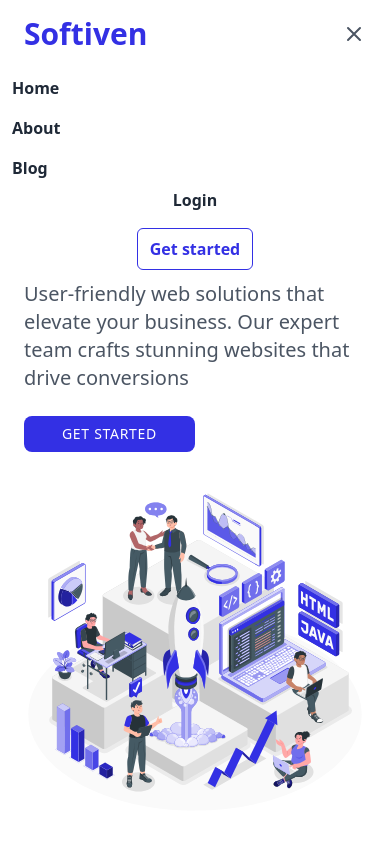
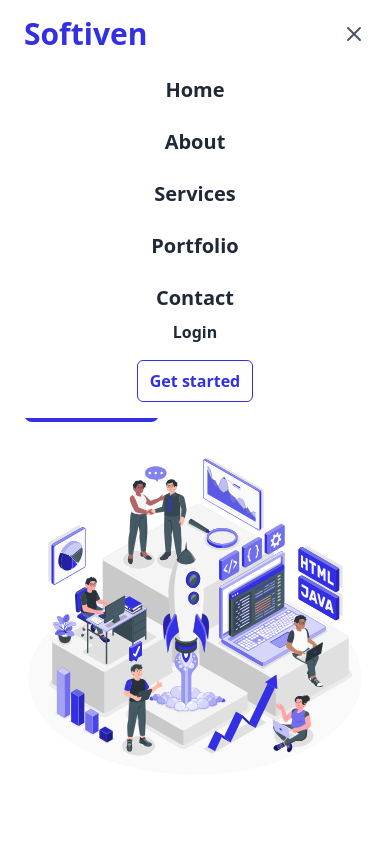
Before and after one commit to saadafahmed45/softiven-agancy-client, a Next.js app: page / in a window 390 px wide. Both pictures are taken after a click on the button "toggle menu". Shown: the top 844 px of the page. Built offline with nearby package versions, Linux system fonts and the light colour scheme.

Commit message:
center align the mobile nav bar

```diff
--- a/app/components/Hero.jsx
+++ b/app/components/Hero.jsx
@@ -1,3 +1,4 @@
+import Link from "next/link";
 import React from "react";
 
 const Hero = () => {
@@ -17,10 +18,13 @@ const Hero = () => {
                 expert team crafts stunning websites that drive conversions
               </p>
 
-              <button className="w-1/2 px-5 py-2 mt-6 text-sm tracking-wider text-primaryBg uppercase transition-colors duration-300 transform bg-primary rounded-lg lg:w-auto hover:bg-blue-600 focus:outline-none focus:bg-blue-500  dark:bg-blue-700 dark:hover:bg-blue-800">
+              <Link
+                href={"/contact"}
+                className="w-1/2 px-5 py-2 mt-6 text-sm tracking-wider text-primaryBg uppercase transition-colors duration-300 transform bg-primary rounded-lg lg:w-auto hover:bg-blue-600 focus:outline-none focus:bg-blue-500  dark:bg-blue-700 dark:hover:bg-blue-800"
+              >
                 {" "}
                 Get Started
-              </button>
+              </Link>
             </div>
           </div>
 
--- a/app/shared/Navbar.jsx
+++ b/app/shared/Navbar.jsx
@@ -111,7 +111,7 @@ function Navbar() {
               : "opacity-0 -translate-x-full absolute inset-x-0 z-20 w-full px-6 py-4 transition-all duration-300 ease-in-out bg-white dark:bg-darkBackground lg:mt-0 lg:p-0 lg:top-0 lg:relative lg:bg-transparent lg:w-auto lg:opacity-100 lg:translate-x-0 lg:flex lg:items-center"
           }`}
         >
-          <div className="md:hidden flex flex-col -mx-6 lg:flex-row lg:items-center lg:mx-8 font-semibold">
+          <div className="md:hidden flex flex-col -mx-6 text-center space-y-2 text-xl lg:flex-row lg:items-center lg:mx-8 font-semibold">
             <Link
               href={"/"}
               className="px-3 py-2 text-gray-800 dark:text-darkText transition-colors duration-300 transform rounded-md lg:mt-0 hover:text-primary"
@@ -125,10 +125,23 @@ function Navbar() {
               About
             </Link>
             <Link
-              href={"/appliedJobs"}
+              href={"/services"}
               className="px-3 py-2 text-gray-800 dark:text-darkText transition-colors duration-300 transform rounded-md lg:mt-0 hover:text-primary"
             >
-              Blog
+              Services
+            </Link>
+            <Link
+              href={"/portfolio"}
+              className="px-3 py-2 text-gray-800 dark:text-darkText transition-colors duration-300 transform rounded-md lg:mt-0 hover:text-primary"
+            >
+              Portfolio
+            </Link>
+
+            <Link
+              href={"/contact"}
+              className="px-3 py-2 text-gray-800 dark:text-darkText transition-colors duration-300 transform rounded-md lg:mt-0 hover:text-primary"
+            >
+              Contact
             </Link>
           </div>
 
```
